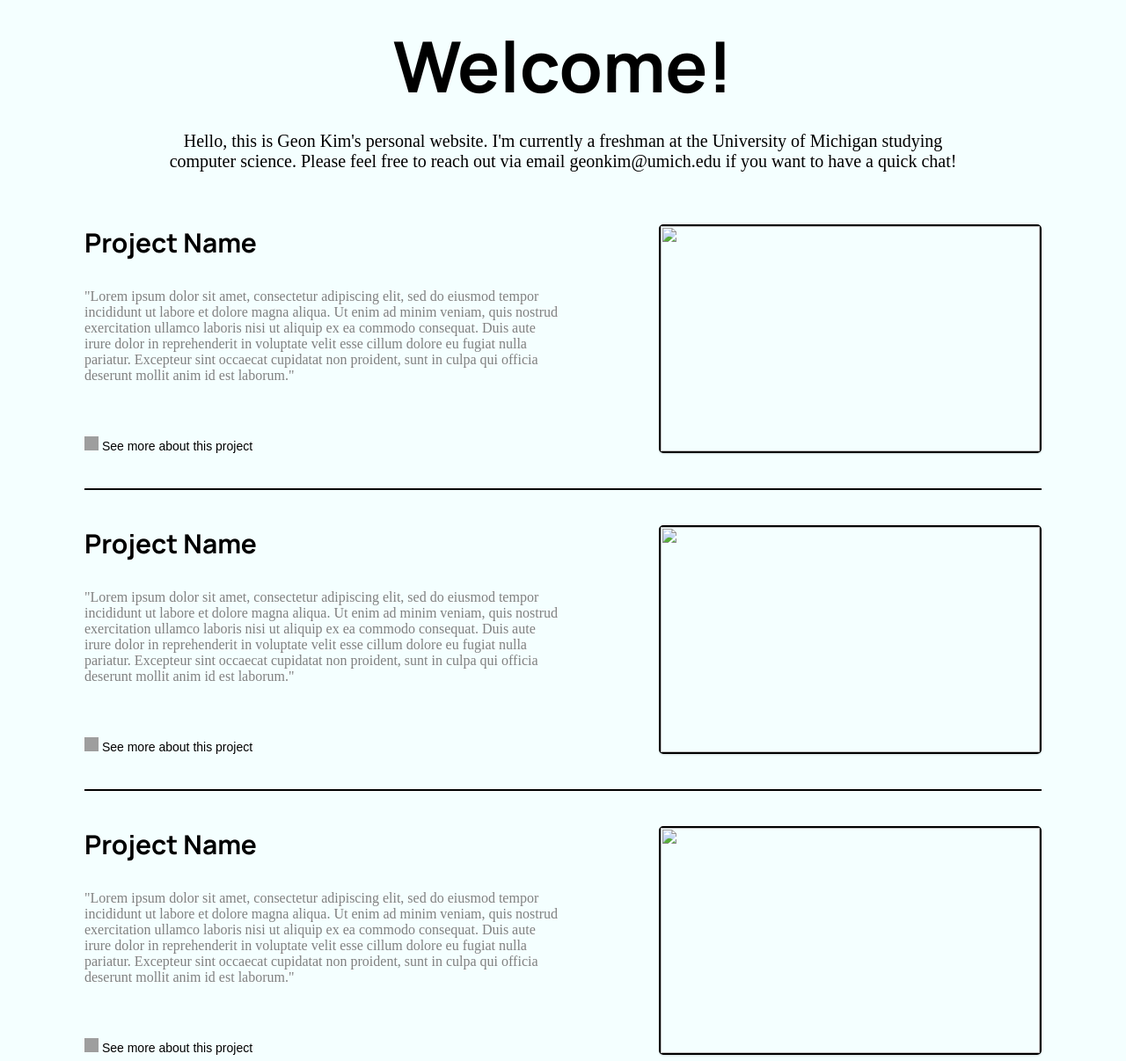
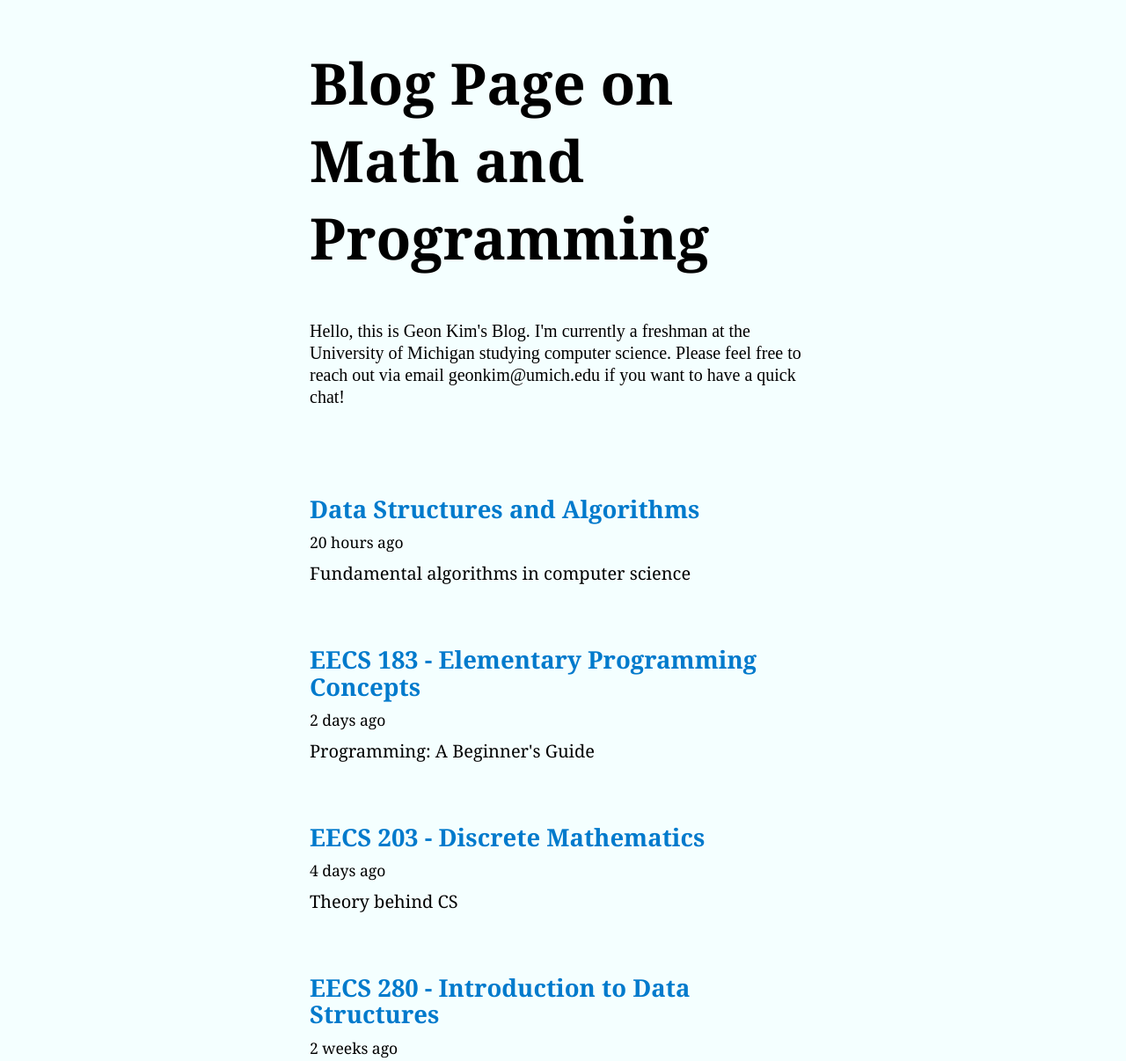
Before and after one commit to geonkim905/website-project, a plain HTML site: page index.html in a window 1280 px wide. Shown: the top 1206 px of the page at 88% size. Drawn offline with Linux system fonts and the light colour scheme; grey boxes are pictures that could not be loaded; a web font is replaced by a local one.

Commit message:
Finish blog

```diff
--- a/index.html
+++ b/index.html
@@ -10,105 +10,40 @@
     </style>
 </head>
 <body>
-    <h1 class="top-header">Welcome!</h1>
+    <div class="center-column">
+        <h1 class="top-header">Blog Page on Math and Programming</h1>
         <p class="top-description">
-        Hello, this is Geon Kim's personal website. I'm currently a freshman at the University of Michigan studying computer science.
+            Hello, this is Geon Kim's Blog. I'm currently a freshman at the University of Michigan studying computer science.
             Please feel free to reach out via email geonkim@umich.edu if you want to have a quick chat!
         </p>
-
-    <div class="project-container">
-        <div class="project-box">
-            <div class="project-left">
-                <div class="text-container">
-                    <div class="project-name">
-                        <h2>Project Name</h2>
+        <div class="post-container">
+            <p class="post-title"><a href="blog1.html">Data Structures and Algorithms</a></p>
+            <p class="post-time">20 hours ago</p>
+            <p class="post-description">Fundamental algorithms in computer science</p>
         </div>
-                    <div class="sub-description">
-                        <p>"Lorem ipsum dolor sit amet, consectetur adipiscing elit, sed do
-                            eiusmod tempor incididunt ut labore et dolore magna aliqua. Ut
-                            enim ad minim veniam, quis nostrud exercitation ullamco laboris
-                            nisi ut aliquip ex ea commodo consequat. Duis aute irure dolor
-                            in reprehenderit in voluptate velit esse cillum dolore eu fugiat
-                             nulla pariatur. Excepteur sint occaecat cupidatat non proident,
-                              sunt in culpa qui officia deserunt mollit anim id est laborum."
-                        </p>
+        <div class="post-container">
+            <p class="post-title"><a href="blog2.html">EECS 183 - Elementary Programming Concepts</a></p>
+            <p class="post-time">2 days ago</p>
+            <p class="post-description">Programming: A Beginner's Guide</p>
         </div>
+        <div class="post-container">
+            <p class="post-title"><a href="blog3.html">EECS 203 - Discrete Mathematics</a></p>
+            <p class="post-time">4 days ago</p>
+            <p class="post-description">Theory behind CS</p>
         </div>
-                <div class="github-box">
-                    <a class="github-link" href="https://github.com/geonkim905/website-project"><img class="github-icon" src="https://github.githubassets.com/images/modules/logos_page/GitHub-Mark.png"> See more about this project</a>
+        <div class="post-container">
+            <p class="post-title"><a href="blog4.html">EECS 280 - Introduction to Data Structures</a></p>
+            <p class="post-time">2 weeks ago</p>
+            <p class="post-description">Polymorphism, recursion, etc.</p>
         </div>
+        <div class="post-container">
+            <p class="post-title"><a href="blog5.html">Lorem ipsum dolor sit amet.</a></p>
+            <p class="post-time">3 weeks ago</p>
         </div>
-            <div class="project-right">
-                <div class="image-box">
-                    <img class="project-image" src="">
-                </div>
-                <div class="image-caption-box">
-                    <p class="image-caption">Personal Portfolio</p>
-                </div>
-            </div>
-        </div>
-
-        <div class="project-box">
-            <div class="project-left">
-                <div class="text-container">
-                    <div class="project-name">
-                        <h2>Project Name</h2>
-                    </div>
-                    <div class="sub-description">
-                        <p>"Lorem ipsum dolor sit amet, consectetur adipiscing elit, sed do
-                            eiusmod tempor incididunt ut labore et dolore magna aliqua. Ut
-                            enim ad minim veniam, quis nostrud exercitation ullamco laboris
-                            nisi ut aliquip ex ea commodo consequat. Duis aute irure dolor
-                            in reprehenderit in voluptate velit esse cillum dolore eu fugiat
-                             nulla pariatur. Excepteur sint occaecat cupidatat non proident,
-                              sunt in culpa qui officia deserunt mollit anim id est laborum."
-                        </p>
-                    </div>
-                </div>
-                    <div class="github-box">
-                        <a class="github-link" href="https://github.com/geonkim905/website-project"><img class="github-icon" src="https://github.githubassets.com/images/modules/logos_page/GitHub-Mark.png"> See more about this project</a>
-                    </div>
-            </div>
-            <div class="project-right">
-                <div class="image-box">
-                    <img class="project-image" src="">
-                </div>
-                <div class="image-caption-box">
-                    <p class="image-caption">TBD</p>
-                </div>
-            </div>
-        </div>
-
-        <div class="project-box">
-            <div class="project-left">
-                <div class="text-container">
-                    <div class="project-name">
-                        <h2>Project Name</h2>
-                    </div>
-                    <div class="sub-description">
-                        <p>"Lorem ipsum dolor sit amet, consectetur adipiscing elit, sed do
-                            eiusmod tempor incididunt ut labore et dolore magna aliqua. Ut
-                            enim ad minim veniam, quis nostrud exercitation ullamco laboris
-                            nisi ut aliquip ex ea commodo consequat. Duis aute irure dolor
-                            in reprehenderit in voluptate velit esse cillum dolore eu fugiat
-                             nulla pariatur. Excepteur sint occaecat cupidatat non proident,
-                              sunt in culpa qui officia deserunt mollit anim id est laborum."
-                        </p>
-                    </div>
-                </div>
-                    <div class="github-box">
-                        <a class="github-link" href="https://github.com/geonkim905/website-project"><img class="github-icon" src="https://github.githubassets.com/images/modules/logos_page/GitHub-Mark.png"> See more about this project</a>
-                    </div>
-            </div>
-            <div class="project-right">
-                <div class="image-box">
-                    <img class="project-image" src="">
-                </div>
-                <div class="image-caption-box">
-                    <p class="image-caption">TBD</p>
-                </div>
-            </div>
-        </div>
+        <div class="post-container">
+            <p class="post-title"><a href="blog6.html">Lorem ipsum dolor sit amet.</a></p>
+            <p class="post-time">3 weeks ago</p>
+            <p class="post-description">Lorem ipsum</p>
         </div>
     </div>
 </body>
--- a/style.css
+++ b/style.css
@@ -1,5 +1,5 @@
 html {
-    font-size: 4px;
+    font-size: 62.5%;
 }
 
 body {
@@ -71,153 +71,99 @@ select {
     font: inherit;
 }
 
+.center-column {
+    width: 45%;
+    margin: 0 auto;
+}
+
 .top-header {
-    text-align: center;
-    font-size: 20rem;
-    font-family:'Manrope', sans-serif;
-    font-weight: normal;
+    font-family: 'Merriweather','Georgia',serif;
+    font-size: 6.5rem;
+    font-weight: 700;
     margin-top: 5rem;
     margin-bottom: 5rem;
 }
 
 .top-description {
-    text-align: center;
-    font-size: 5rem;
+    font-size: 2.0rem;
     font-family: 'Times New Roman', Times, serif;
-    width: 70%;
-    margin: 0 auto;
-    margin-bottom: 5rem;
+    margin-bottom: 10rem;
+    line-height: 2.5rem;
 }
 
-.projects {
-    padding-left: 30rem;
-    padding-right: 30rem;
-    padding-top: 5rem;
-    padding-bottom: 5rem;
+.post-container {
+    margin-bottom: 7rem;
 }
 
-#projects-title {
-    width: 95%;
-    margin: 0 auto;
+a {
+    color: #007acc;
+    font-family: 'Merriweather','Georgia',serif;
+    font-weight: 900;
+    line-height: 1.1;
+    font-size: 2.75rem;
+    text-decoration: none;
+    text-rendering: optimizeLegibility;
 }
 
-.project-container {
-    display: flex;
-    flex-direction: column;
-    justify-content: space-evenly;
-    margin: 0 auto;
-    width: 100%;
+.post-title {
+    margin-bottom: 1.0rem;
 }
 
-.project-box {
-    display: flex;
-    flex-direction: row;
-    justify-content: space-between;
-    margin: 0 auto;
-    padding-top: 10rem;
-    padding-bottom: 10rem;
-    width: 85%;
-    border-bottom: 2px solid black;
+.post-time {
+    font-size: 1.75rem;
+    font-family: 'Merriweather','Georgia',serif;
 }
 
-.project-box:nth-last-child(1) {
-    border: 0;
+.post-description {
+    font-size: 2.0rem;
+    font-family: 'Merriweather','Georgia',serif;
+    margin-top: 1.0rem;
 }
 
-.project-left {
-    display: flex;
-    flex-direction: column;
-    justify-content: space-between;
-    width: 50%;
-}
-
-.text-container {
-    display: flex;
-    flex-direction: column;
-    width: 100%;
-    padding-bottom: 15rem;
-}
-
-.project-name {
-    width: 100%;
-    padding-bottom: 8rem;
-    font-size: 5rem;
-    font-weight: bold;
-    font-family:'Manrope', sans-serif;
-}
-
-.project-description {
-    width: 100%;
-    padding-bottom: 8rem;
-    font-size: 4.5rem;
-    font-family: 'B612', sans-serif;
-    font-weight: 400;
-}
-
-.sub-description {
-    width: 100%;
-    font-size: 4rem;
-    font-family: 'Times New Roman', Times, serif;
-    color: grey;
-}
-
-.github-box {
-    width: 70%;
-    font-size: 3.5rem;
-    font-family: 'B612', sans-serif;
-    color: black;
-    text-decoration: none;
-}
-
-.github-link {
-    text-decoration: none;
+.website-title {
+    font-size: 2.5rem;
+    font-family: 'Montserrat', 'sans-serif';
+    font-weight: 900;
+    margin-top: 2.5rem;
+    margin-bottom: 2.5rem;
     color: black;
 }
 
-.github-icon {
-    width: 4rem;
-    height: 4rem;
+.post-header {
+    font-size: 4.0rem;
+    font-family: 'Merriweather','Georgia',serif;
+    margin-bottom: 1.5rem;
 }
 
-.project-right {
-    display: flex;
-    flex-direction: column;
-    width: 40%;
-    border: 2px solid black;
-    border-radius: 5px;
-    box-shadow: 0 1px 2px rgba(0,0,0,0.15);
-    -webkit-transition: all 0.6s cubic-bezier(0.165, 0.84, 0.44, 1);
-    transition: all 0.6s cubic-bezier(0.165, 0.84, 0.44, 1);
+.post-date {
+    font-size: 1.35rem;
+    font-family: 'Merriweather','Georgia',serif;
 }
 
-.project-right::after {
-    width: 50%;
-    opacity: 0;
-    border-radius: 5px;
-    box-shadow: 0 5px 15px rgba(0,0,0,0.3);
-    -webkit-transition: all 0.6s cubic-bezier(0.165, 0.84, 0.44, 1);
-    transition: all 0.6s cubic-bezier(0.165, 0.84, 0.44, 1);
+header {
+    margin-bottom: 5.0rem;
 }
 
-.project-right:hover {
-    -webkit-transform: scale(1.07, 1.07);
-    transform: scale(1.07, 1.07);
+section h1 {
+    font-size: 3.5rem;
+    font-family: 'Merriweather','Georgia',serif;
 }
 
-.project-right:hover::after {
-    opacity: 1;
+section p {
+    font-size: 2.0rem;
+    font-family: 'Merriweather','Georgia',serif;
+    line-height: 3.0rem;
+    margin-top: 3.0rem;
+    margin-bottom: 3.0rem;
 }
 
-.image-box {
-    width: 100%;
-    height: 100%;
+.next-page {
+    font-size: 2.25rem;
+    margin-top: 2.5rem;
+    margin-bottom: 2.5rem;
+    text-decoration: underline;
 }
 
-.project-image {
-    width: 100%;
-    height: 100%;
+.next-page:hover {
+    text-decoration: none;
 }
-
-.image-caption-box {
-    display: none;
-}
```
Also changed, not shown: blog1.html (added, +44 -0 lines), blog2.html (added, +45 -0 lines), blog3.html (added, +45 -0 lines), blog4.html (added, +45 -0 lines), blog5.html (added, +45 -0 lines), blog6.html (added, +44 -0 lines). Lines whose indentation alone changed are shown as unchanged.
